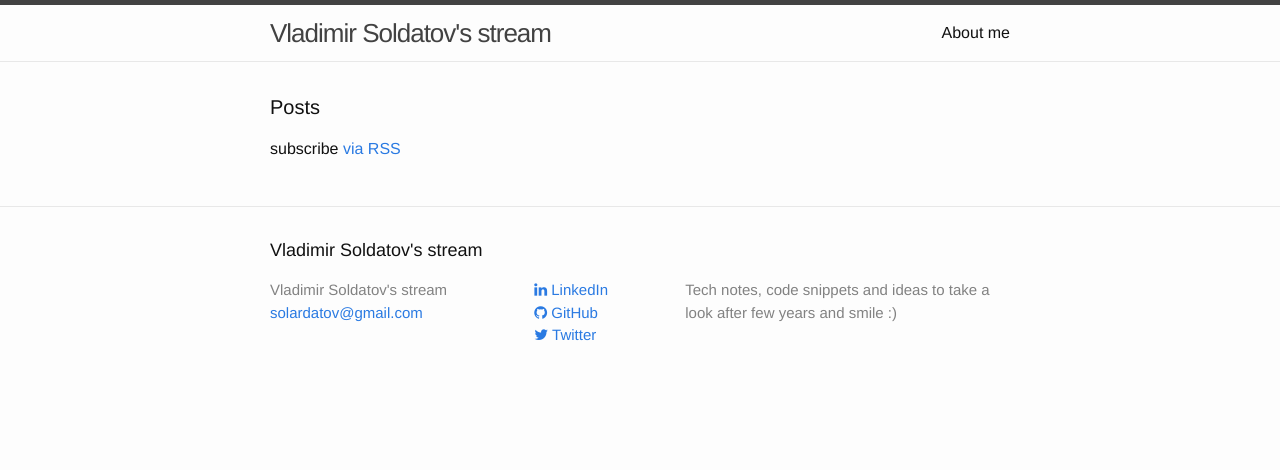
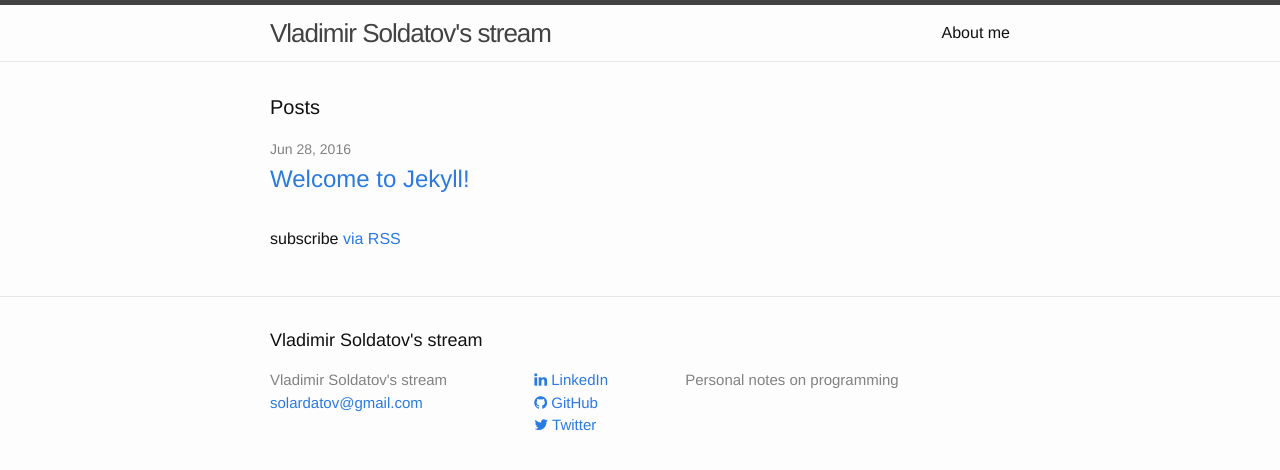
Before and after one commit to solardatov/solardatov.github.io, a Jekyll site: the page built from index.html, in a window 1280 px wide. Shown: the top 470 px of the page. Built offline with Jekyll 4.4.1, drawn with Linux system fonts in a browser that asks for light colours; nearby versions of some CDN libraries.

Commit message:
css fixes

```diff
--- a/_config.yml
+++ b/_config.yml
@@ -9,9 +9,9 @@
 title: Vladimir Soldatov's stream
 email: solardatov@gmail.com
 description: > # this means to ignore newlines until "baseurl:"
-  Tech notes, code snippets and ideas to take a look after few years and smile :)
+  Personal notes on programming
 baseurl: "" # the subpath of your site, e.g. /blog
-url: "http://127.0.0.1:4000" # the base hostname & protocol for your site
+url: "http://soldatov.org" # the base hostname & protocol for your site
 linkedin_username: vsoldatov
 github_username:  solardatov
 twitter_username: solardatov
--- a/_posts/2016-06-28-welcome-to-jekyll.markdown
+++ b/_posts/2016-06-28-welcome-to-jekyll.markdown
@@ -3,7 +3,7 @@ layout: post
 title:  "Welcome to Jekyll!"
 date:   2016-06-28 18:56:18 +0300
 categories: jekyll update
-published: false
+published: true
 comments: true
 ---
 You’ll find this post in your `_posts` directory. Go ahead and edit it and re-build the site to see your changes. You can rebuild the site in many different ways, but the most common way is to run `jekyll serve`, which launches a web server and auto-regenerates your site when a file is updated.
--- a/_sass/_base.scss
+++ b/_sass/_base.scss
@@ -207,6 +207,7 @@ pre {
 
 ul.share-buttons{
   list-style: none;
+  margin: 0;
   padding: 0;
 }
 
```
